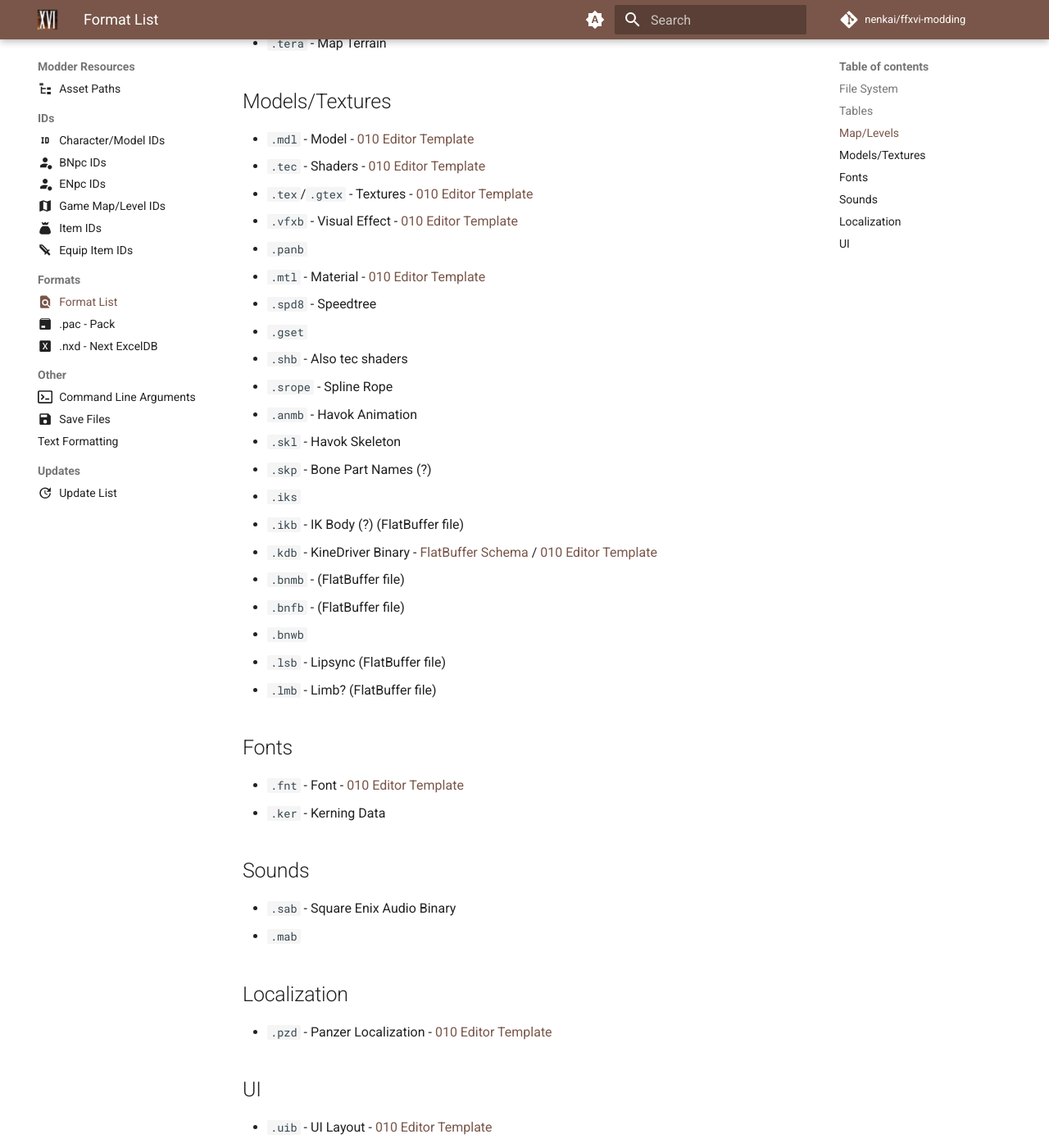
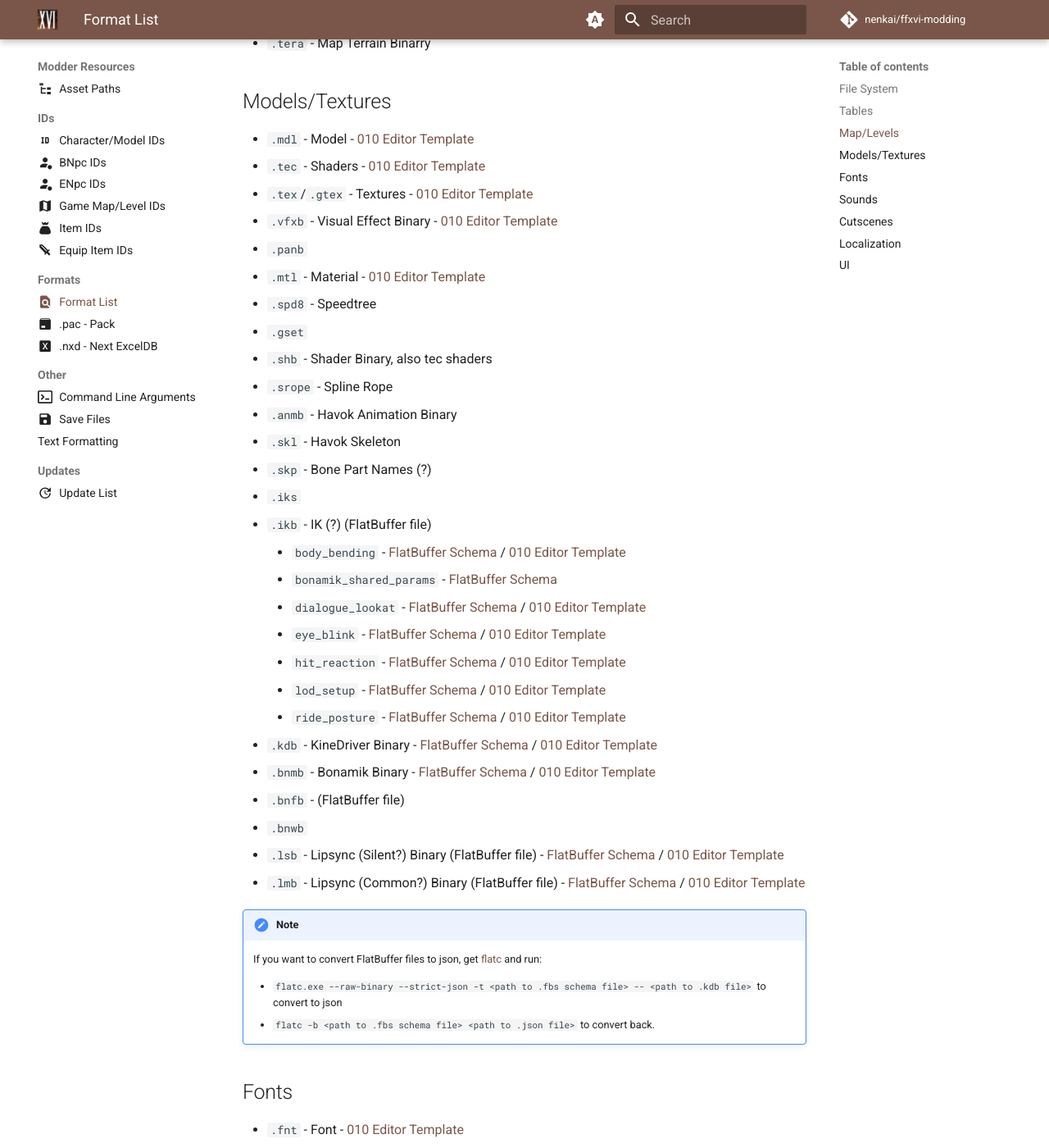
Before and after one commit to Nenkai/ffxvi-modding, an MkDocs documentation site: the page built from docs/resources/formats/format_list.md, in a window 1280 px wide and 1400 px high, scrolled down 942 px. Shown: the whole window at 82% size. Built offline with MkDocs 1.6.1 and Material for MkDocs 9.7.7, drawn with Linux system fonts in a browser that asks for light colours; comment, search, counter and statistics services are not loaded; some of the changed text lies outside the part shown.

Commit message:
update format list

```diff
--- a/docs/resources/formats/format_list.md
+++ b/docs/resources/formats/format_list.md
@@ -27,32 +27,45 @@
 * `.sndmap` - Sound Map
 * `.gid`
 * `.gwb`
-* `.tera` - Map Terrain
+* `.tera` - Map Terrain Binarry
 
 ## Models/Textures
 
 * `.mdl` - Model - [010 Editor Template](https://github.com/Nenkai/010GameTemplates/blob/main/Square%20Enix/Final%20Fantasy%2016/FF16_mdl_Model.bt)
 * `.tec` - Shaders - [010 Editor Template](https://github.com/KillzXGaming/FF16-010-Templates/blob/main/TEC.bt)
 * `.tex`/`.gtex` - Textures - [010 Editor Template](https://github.com/Nenkai/010GameTemplates/blob/main/Square%20Enix/Final%20Fantasy%2016/FF16_tex_Texture.bt)
-* `.vfxb` - Visual Effect - [010 Editor Template](https://github.com/AlexPlaceres/FF16Templates/blob/main/Incomplete/vfxb.bt)
+* `.vfxb` - Visual Effect Binary - [010 Editor Template](https://github.com/AlexPlaceres/FF16Templates/blob/main/Incomplete/vfxb.bt)
 * `.panb`
 * `.mtl` - Material - [010 Editor Template](https://github.com/KillzXGaming/FF16-010-Templates/blob/main/MTL.bt)
 * `.spd8` - Speedtree
 * `.gset`
-* `.shb` - Also tec shaders
+* `.shb` - Shader Binary, also tec shaders
 * `.srope` - Spline Rope
 
-* `.anmb` - Havok Animation
+* `.anmb` - Havok Animation Binary
 * `.skl` - Havok Skeleton
 * `.skp` - Bone Part Names (?)
 * `.iks`
-* `.ikb` - IK Body (?) (FlatBuffer file)
+* `.ikb` - IK (?) (FlatBuffer file)
+    * `body_bending` - [FlatBuffer Schema](https://github.com/Nenkai/FF16Tools/blob/master/FF16Tools.Files.FlatBuffers/IKB/BDYB_BodyBendingBinary.fbs) / [010 Editor Template](https://github.com/Nenkai/010GameTemplates/blob/main/Square%20Enix/Final%20Fantasy%2016/FF16_ikb_BodyBending.bt)
+    * `bonamik_shared_params` - [FlatBuffer Schema](https://github.com/Nenkai/FF16Tools/blob/master/FF16Tools.Files.FlatBuffers/IKB/BNMS_BonamikSharedParamsBinary.fbs)
+    * `dialogue_lookat` - [FlatBuffer Schema](https://github.com/Nenkai/FF16Tools/blob/master/FF16Tools.Files.FlatBuffers/IKB/DGLK_DialogueLookAtBinary.fbs) / [010 Editor Template](https://github.com/Nenkai/010GameTemplates/blob/main/Square%20Enix/Final%20Fantasy%2016/FF16_ikb_DialogueLookAt.bt)
+    * `eye_blink` - [FlatBuffer Schema](https://github.com/Nenkai/FF16Tools/blob/master/FF16Tools.Files.FlatBuffers/IKB/EYEB_EyeBlinkBinary.fbs) / [010 Editor Template](https://github.com/Nenkai/010GameTemplates/blob/main/Square%20Enix/Final%20Fantasy%2016/FF16_ikb_EyeBlink.bt)
+    * `hit_reaction` - [FlatBuffer Schema](https://github.com/Nenkai/FF16Tools/blob/master/FF16Tools.Files.FlatBuffers/IKB/HITR_HitReactionBinary.fbs) / [010 Editor Template](https://github.com/Nenkai/010GameTemplates/blob/main/Square%20Enix/Final%20Fantasy%2016/FF16_ikb_HitReaction.bt)
+    * `lod_setup` - [FlatBuffer Schema](https://github.com/Nenkai/FF16Tools/blob/master/FF16Tools.Files.FlatBuffers/IKB/LODB_LodBinary.fbs) / [010 Editor Template](https://github.com/Nenkai/010GameTemplates/blob/main/Square%20Enix/Final%20Fantasy%2016/FF16_ikb_LODBinary.bt)
+    * `ride_posture` - [FlatBuffer Schema](https://github.com/Nenkai/FF16Tools/blob/master/FF16Tools.Files.FlatBuffers/IKB/RIDE_RidePostureBinary.fbs) / [010 Editor Template](https://github.com/Nenkai/010GameTemplates/blob/main/Square%20Enix/Final%20Fantasy%2016/FF16_ikb_RidePosture.bt)
 * `.kdb` - KineDriver Binary - [FlatBuffer Schema](https://github.com/Nenkai/FF16Tools/blob/master/FF16Tools.Files.FlatBuffers/KDB_KineDriverBinary.fbs) / [010 Editor Template](https://github.com/Nenkai/010GameTemplates/blob/main/Square%20Enix/Final%20Fantasy%2016/FF16_kdb_KineDriverBinary.bt)
-* `.bnmb` - (FlatBuffer file)
+* `.bnmb` - Bonamik Binary - [FlatBuffer Schema](https://github.com/Nenkai/FF16Tools/blob/master/FF16Tools.Files.FlatBuffers/BNMB_BonamikBinary.fbs) / [010 Editor Template](https://github.com/Nenkai/010GameTemplates/blob/main/Square%20Enix/Final%20Fantasy%2016/FF16_bnmb_Bonamik.bt)
 * `.bnfb` - (FlatBuffer file)
 * `.bnwb`
-* `.lsb` - Lipsync (FlatBuffer file)
-* `.lmb` - Limb? (FlatBuffer file)
+* `.lsb` - Lipsync (Silent?) Binary (FlatBuffer file) - [FlatBuffer Schema](https://github.com/Nenkai/FF16Tools/blob/master/FF16Tools.Files.FlatBuffers/LSDB_LipsyncSilentDataBinary.fbs) / [010 Editor Template](https://github.com/Nenkai/FF16Tools/blob/master/FF16Tools.Files.FlatBuffers/LSDB_LipsyncSilentDataBinary.fbs)
+* `.lmb` - Lipsync (Common?) Binary (FlatBuffer file) - [FlatBuffer Schema](https://github.com/Nenkai/FF16Tools/blob/master/FF16Tools.Files.FlatBuffers/LMDB_LipsyncCommonDataBinary.fbs) / [010 Editor Template](https://github.com/Nenkai/FF16Tools/blob/master/FF16Tools.Files.FlatBuffers/LMDB_LipsyncCommonDataBinary.fbs)
+
+!!! note
+    If you want to convert FlatBuffer files to json, get [flatc](https://github.com/google/flatbuffers/releases) and run:
+
+    * `flatc.exe --raw-binary --strict-json -t <path to .fbs schema file> -- <path to .kdb file>` to convert to json
+    * `flatc -b <path to .fbs schema file> <path to .json file>` to convert back.
 
 ## Fonts
 * `.fnt` - Font - [010 Editor Template](https://github.com/KillzXGaming/FF16-010-Templates/blob/main/FNT.bt)
@@ -63,9 +76,13 @@
 * `.sab` - Square Enix Audio Binary
 * `.mab`
 
+## Cutscenes
+
+* `csb` - Cutscene Binary
+
 ## Localization
 * `.pzd` - Panzer Localization - [010 Editor Template](https://github.com/KillzXGaming/FF16-010-Templates/blob/main/PZD.bt)
 
 ## UI
 * `.uib` - UI Layout - [010 Editor Template](https://github.com/AlexPlaceres/FF16Templates/blob/main/Incomplete/uib.bt)
-* `.utexpt` - UI Texture Part [010 Editor Template](https://github.com/AlexPlaceres/FF16Templates/blob/main/Incomplete/utexpt.bt)
+* `.utexpt` - UI Texture Part - [010 Editor Template](https://github.com/AlexPlaceres/FF16Templates/blob/main/Incomplete/utexpt.bt)
```
